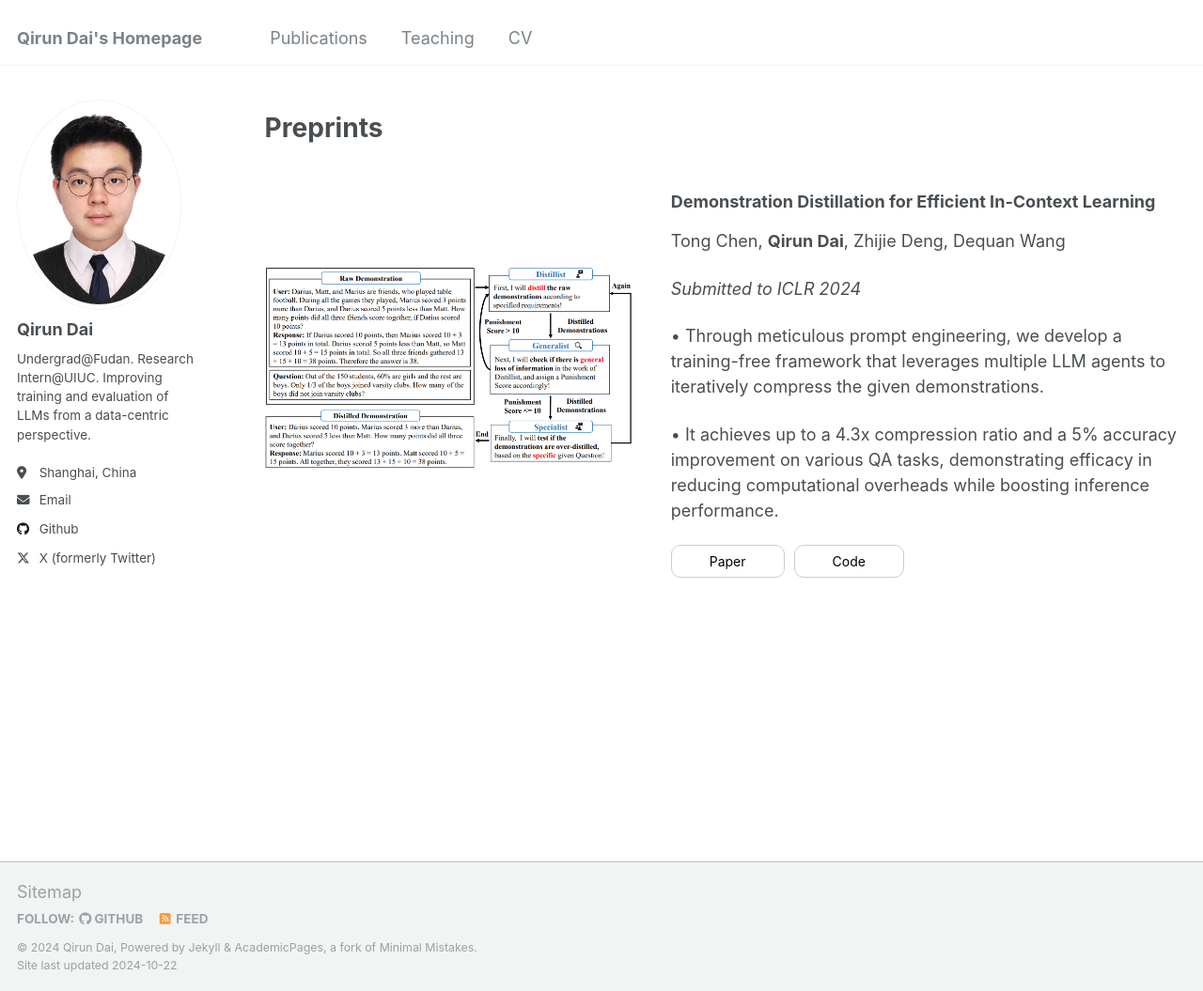
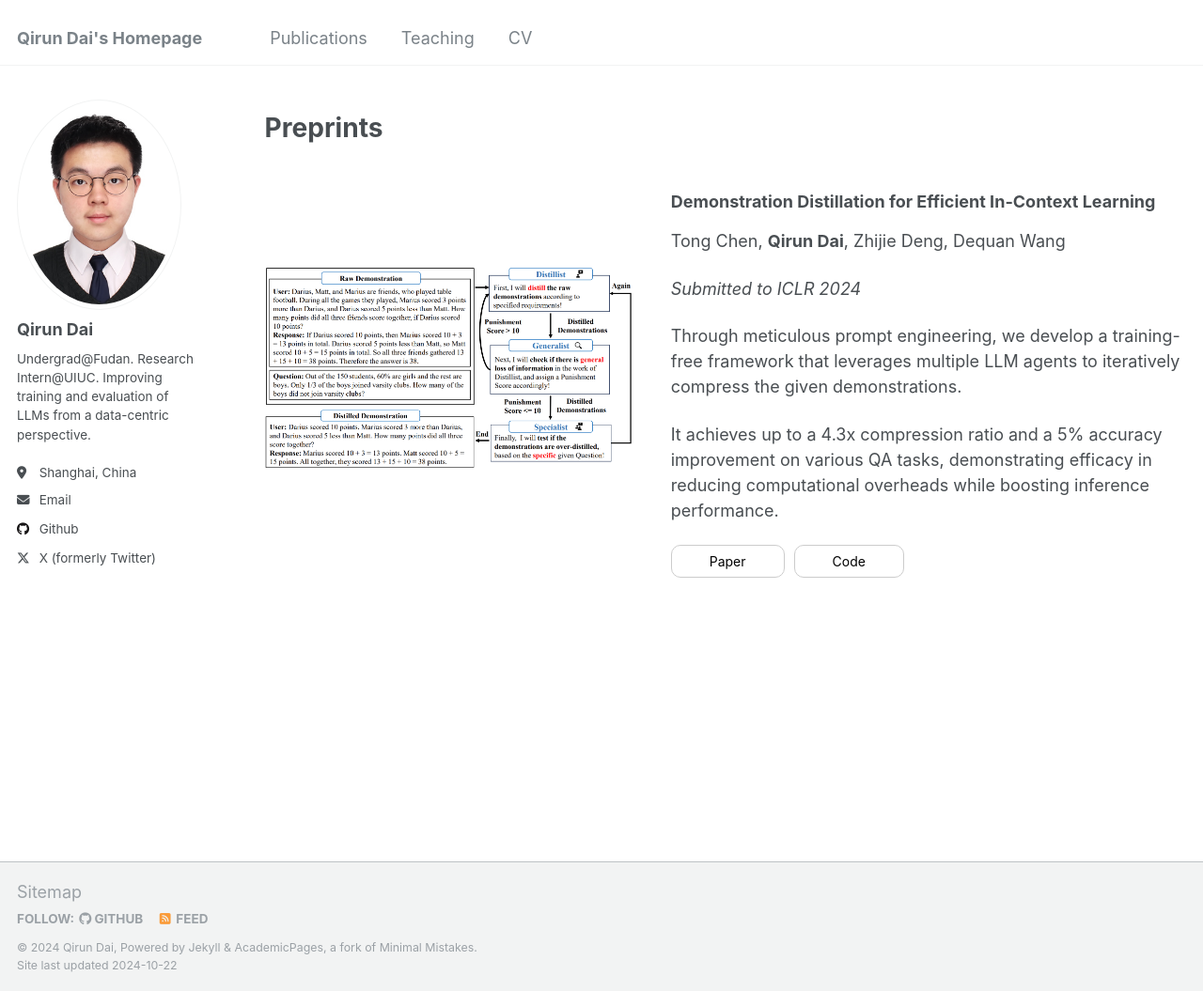
Before and after one commit to qrdai/qrdai.github.io, a Jekyll site: the page built from _pages/publications.md, in a window 1280 px wide and 1055 px high. Shown: the whole window at 94% size. Built offline with Jekyll 4.4.1, drawn with Linux system fonts in a browser that asks for light colours; Markdown is read by kramdown in place of the engine named in the settings.

Commit message:
update pubs

```diff
--- a/_pages/publications.md
+++ b/_pages/publications.md
@@ -4,12 +4,12 @@ title: ""
 permalink: /publications/
 author_profile: true
 ---
-<style>
+<!-- <style>
     .bullet::before {
         content: "• "; /* Unicode character for a bullet */
         font-size: 1em; /* Adjust the size as needed */
     }
-</style>
+</style> -->
 
 # Preprints
 
@@ -19,8 +19,8 @@ author_profile: true
     <h3>Demonstration Distillation for Efficient In-Context Learning</h3>
     <p>Tong Chen, <strong>Qirun Dai</strong>, Zhijie Deng, Dequan Wang</p>
     <p><em>Submitted to ICLR 2024</em></p>
-    <p class="bullet">Through meticulous prompt engineering, we develop a training-free framework that leverages multiple LLM agents to iteratively compress the given demonstrations.</p>
-    <p class="bullet">It achieves up to a 4.3x compression ratio and a 5% accuracy improvement on various QA tasks, demonstrating efficacy in reducing computational overheads while boosting inference performance.</p>
+    <p>Through meticulous prompt engineering, we develop a training-free framework that leverages multiple LLM agents to iteratively compress the given demonstrations.</p>
+    <p>It achieves up to a 4.3x compression ratio and a 5% accuracy improvement on various QA tasks, demonstrating efficacy in reducing computational overheads while boosting inference performance.</p>
     <div style="display: flex; margin-top: 20px;">
       <a href="https://openreview.net/forum?id=Y8DClN5ODu" target="_blank" style="text-decoration: none;">
         <button style="background-color: white; border: 1px solid #ccc; border-radius: 10px; padding: 8px 40px; font-size: 14px; cursor: pointer;">Paper</button>
```
